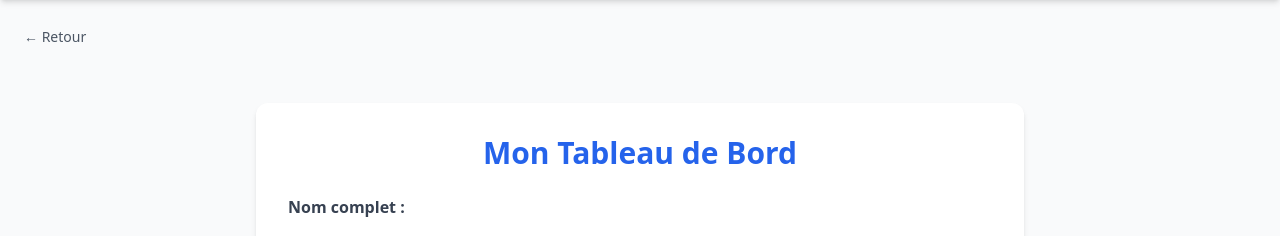
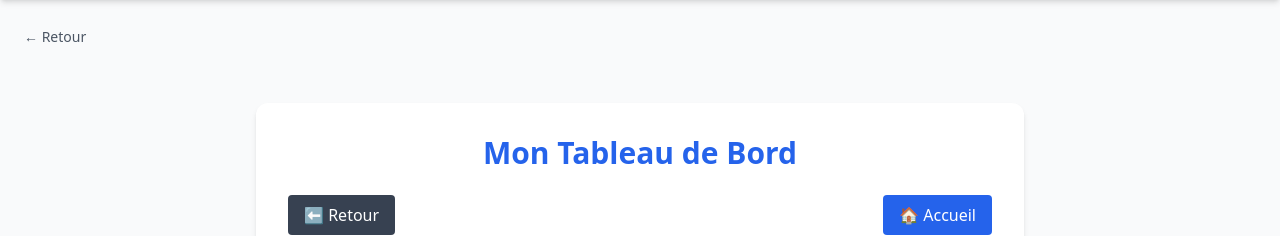
Before and after one commit to AfricaChange/AfricaChange, a Flask app: template templates/dashboard.html in a window 1280 px wide. Shown: the part 64-300 px from the top of the page. Run offline with Flask 3, Linux system fonts and the light colour scheme; the template is opened without the code that fills it, so the values that code supplies are empty; some libraries are stand-ins or nearby versions.

Commit message:
dashboard back buttom

```diff
--- a/templates/dashboard.html
+++ b/templates/dashboard.html
@@ -2,7 +2,19 @@
 {% block content %}
 <div class="max-w-3xl mx-auto bg-white p-8 rounded-xl shadow-md mt-10">
     <h2 class="text-3xl font-bold text-center text-blue-600 mb-6">Mon Tableau de Bord</h2>
+    <div class="flex justify-between mt-6">
 
+      <a href="{{ url_for('admin.dashboard') }}"
+       class="bg-gray-700 text-white px-4 py-2 rounded hover:bg-gray-800 transition">
+       ⬅ Retour
+      </a>
+
+      <a href="{{ url_for('main.accueil') }}"
+       class="bg-blue-600 text-white px-4 py-2 rounded hover:bg-blue-700 transition">
+       🏠 Accueil
+    </a>
+
+    </div>
     <!-- Informations de l'utilisateur -->
     <div class="space-y-4">
         <div class="flex justify-between">
@@ -74,6 +86,8 @@
       {% endfor %}
     </tbody>
   </table>
+
+
   {% else %}
   <p class="text-center text-gray-500 bg-gray-50 p-4 rounded-lg shadow-inner">
     Aucune conversion enregistrée pour le moment.
```
